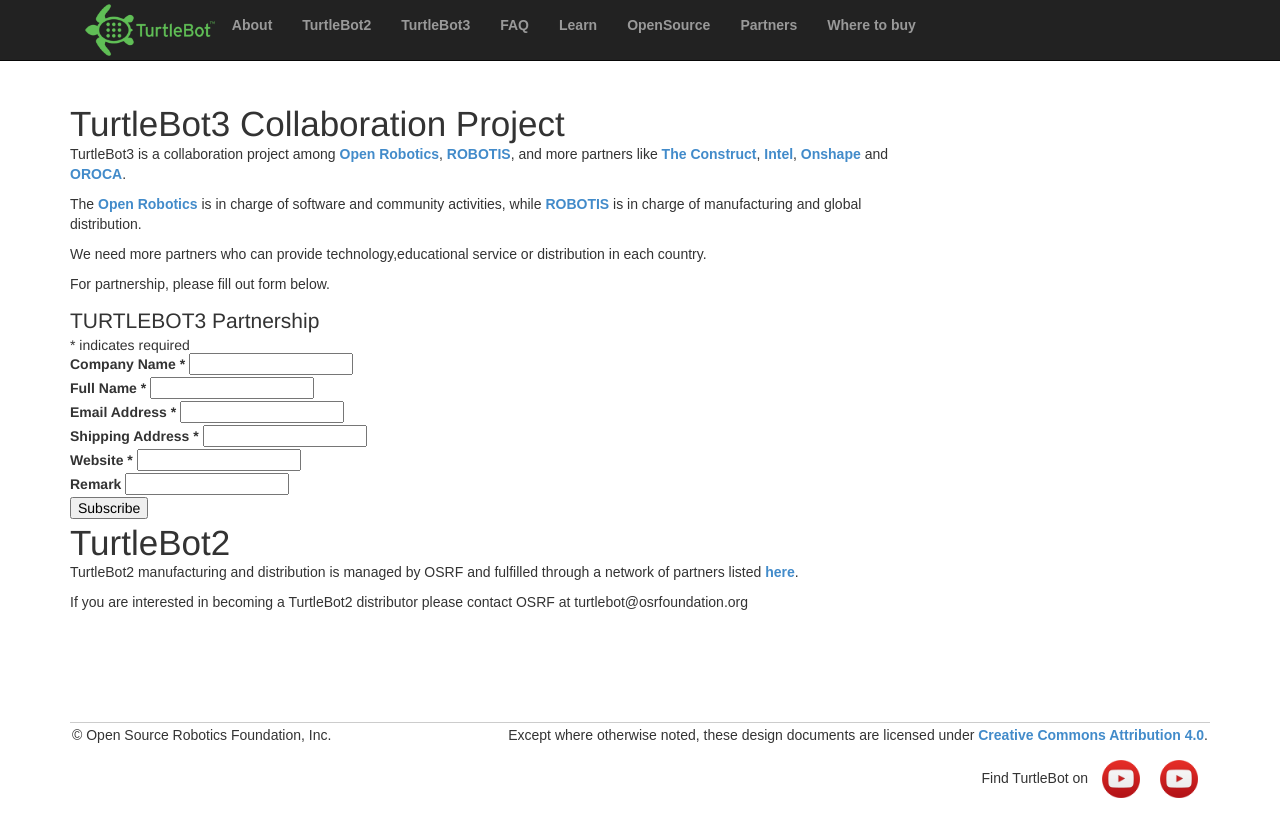
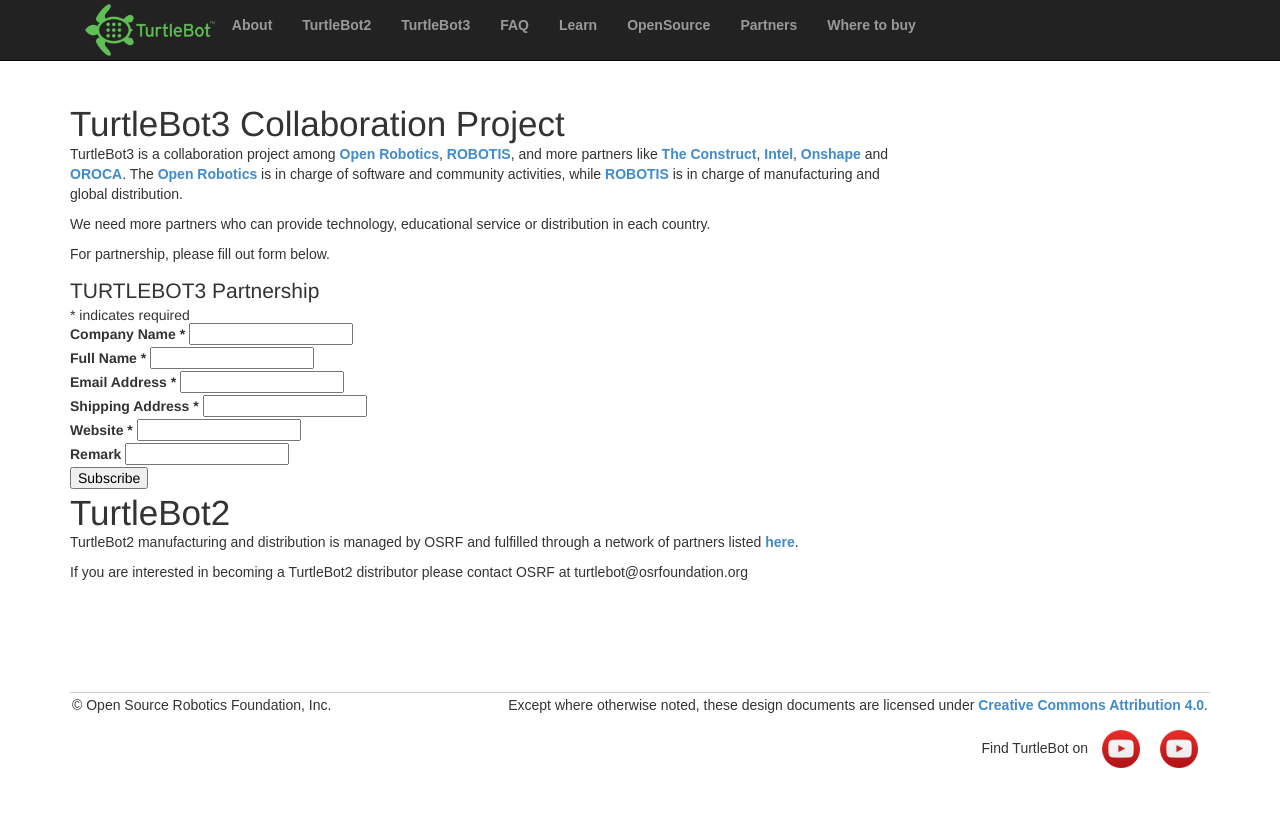
Before and after one commit to turtlebot/turtlebot.com, a Jekyll site: the page built from partners.md, in a window 1280 px wide. Shown: the top 837 px of the page. Built offline with Jekyll 4.4.1, drawn with Linux system fonts in a browser that asks for light colours; nearby versions of some CDN libraries; comment, search, counter and statistics services are not loaded.

Commit message:
fixed typo

```diff
--- a/partners.md
+++ b/partners.md
@@ -7,14 +7,11 @@
 
 # TurtleBot3 Collaboration Project
 
-TurtleBot3 is a collaboration project among [Open Robotics](https://www.osrfoundation.org/), [ROBOTIS](http://www.robotis.com/), and more partners like [The Construct](http://www.theconstructsim.com/), [Intel](http://www.intel.com), [Onshape](https://www.onshape.com) and [OROCA](http://www.oroca.org/).
+TurtleBot3 is a collaboration project among [Open Robotics](https://www.osrfoundation.org/), [ROBOTIS](http://www.robotis.com/), and more partners like [The Construct](http://www.theconstructsim.com/), [Intel](http://www.intel.com), [Onshape](https://www.onshape.com) and [OROCA](http://www.oroca.org/). The [Open Robotics](https://www.osrfoundation.org/) is in charge of software and community activities, while [ROBOTIS](http://www.robotis.com/) is in charge of manufacturing and global distribution.
 
-The [Open Robotics](https://www.osrfoundation.org/) is in charge of software and community activities, while [ROBOTIS](http://www.robotis.com/) is in charge of manufacturing and global distribution.
-
-We need more partners who can provide technology,educational service or distribution in each country.
+We need more partners who can provide technology, educational service or distribution in each country.
 
 For partnership, please fill out form below.
-
 
 <!-- Begin MailChimp Signup Form -->
 <link href="//cdn-images.mailchimp.com/embedcode/classic-10_7.css" rel="stylesheet" type="text/css">
```
